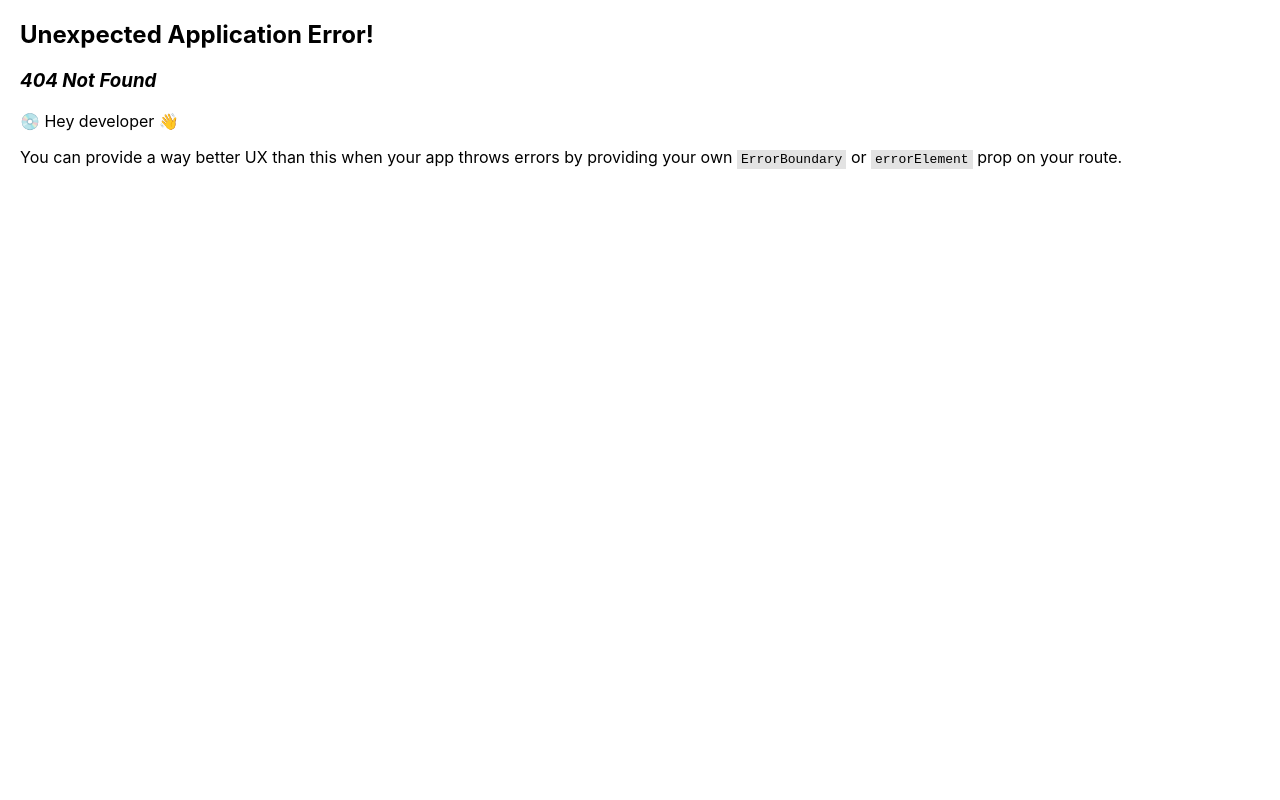
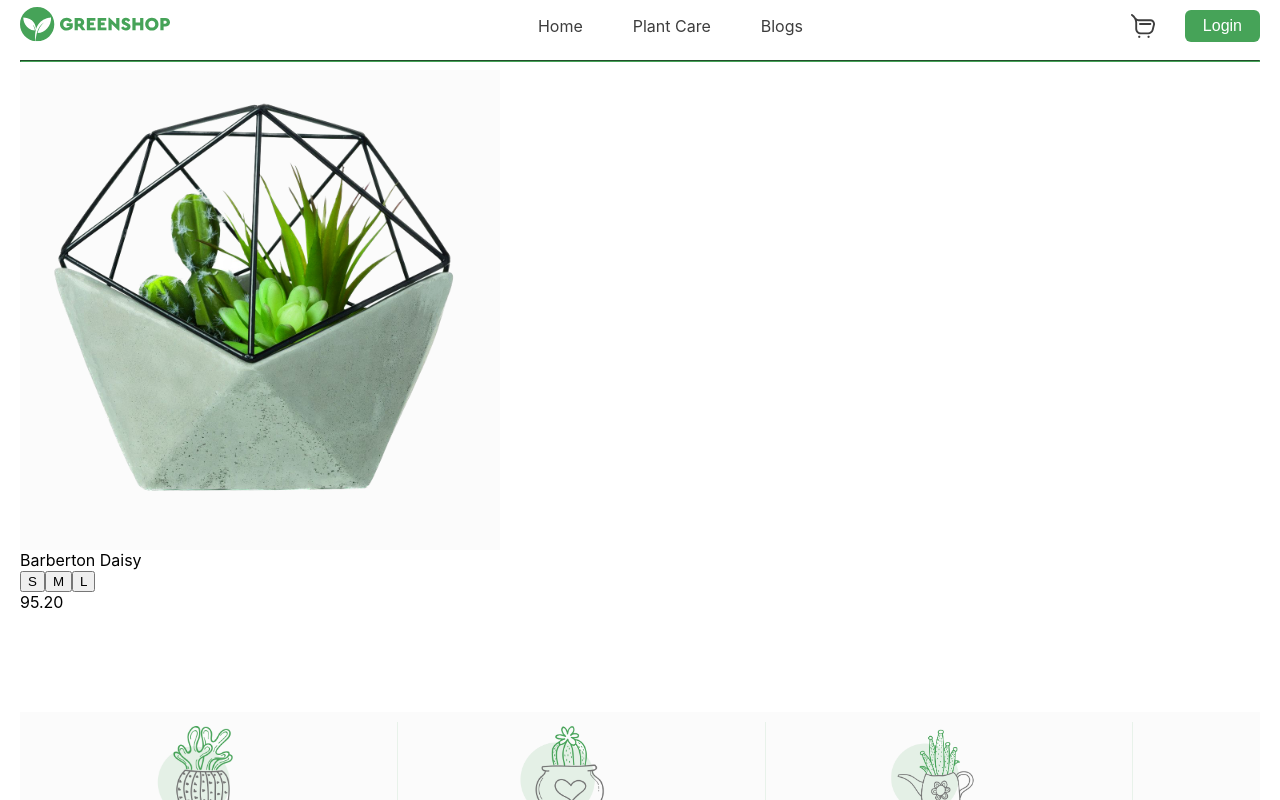
Before and after one commit to OrkhanJR/greenshop-diplom, a React (Create React App) app: page /products/1/details in a window 1280 px wide. Before the commit this address had no page. Shown: the top 800 px of the page. Built offline with nearby package versions, Linux system fonts and the light colour scheme.

Commit message:
product view page created

```diff
--- a/src/App.scss
+++ b/src/App.scss
@@ -4,6 +4,7 @@
 @import url(./components/Pages/MainPage/MainPageComponents/HeroPart/Slider-scss/Slick-theme.scss);
 @import url(./components/SharedComponents/Header/Header.scss);
 @import url(./components/SharedComponents/Footer/Footer.scss);
+@import url(./components/Pages/ProductViewPage/ProductViewPage.scss);
 
 body {
   margin: 0;
--- a/src/components/Pages/MainPage/MainPageComponents/ProductsPart/ProductsPartComponents/ProductStock/ProductBoxes/ProductBoxes.jsx
+++ b/src/components/Pages/MainPage/MainPageComponents/ProductsPart/ProductsPartComponents/ProductStock/ProductBoxes/ProductBoxes.jsx
@@ -10,6 +10,7 @@ import {
 } from "../../../../../../../../redux/slices/slice";
 import popUpCart from "../../../../../../../../assets/Images/header/cart.svg";
 import popUpCartHover from "../../../../../../../../assets/Images/header/cart-hover-icon.svg";
+import {  useNavigate } from "react-router-dom";
 
 const productsPerPage = 9;
 
@@ -87,12 +88,17 @@ const ProductBoxes = () => {
   );
 
   const paginate = (pageNumber) => setCurrentPage(pageNumber);
+  const navigate = useNavigate();
+
+  const navigateToView = (productId) => {
+    navigate(`/products/${productId}/details`)
+  }
 
   return (
     <>
       <div className="product-boxes-wrapper">
         {currentProducts.map((product) => (
-          <div key={product.id} className="product-box">
+          <div key={product.id} className="product-box"  onClick={() => {navigateToView(product.id)}}>
             <div className="img-container">
               {product.sale && (
                 <div className="product-discount">
--- /dev/null
+++ b/src/components/Pages/ProductViewPage/ProductViewPage.jsx
@@ -0,0 +1,44 @@
+// import React from "react";
+// import { useSelector } from "react-redux";
+// import { useParams } from "react-router-dom";
+// import { selectProducts } from "../../../redux/slices/slice";
+
+// const ProductViewPage = () => {
+//   const { productId } = useParams();
+//   const products = useSelector(selectProducts);
+//   const product = products.find((product) => product.id === parseInt(productId));
+
+//   if (!product) {
+//     return <div>Product not found</div>;
+//   }
+
+//   return (
+//     <div>
+//       <h2>{product.name}</h2>
+
+//       <p>Price: ${product.sizes[0].price}</p>
+//       <p>Category: {product.category.join(", ")}</p>
+
+//     </div>
+//   );
+// };
+
+// export default ProductViewPage;
+
+import Footer from "../../SharedComponents/Footer/Footer";
+import Header from "../../SharedComponents/Header/Header";
+import ProductInfo from "./ProductViewPageComponents/ProductInfo/ProductInfo";
+
+const ProductViewPage = () => {
+  return (
+    <>
+      <Header />
+      <div className="product-view-wrapper">
+        <ProductInfo />
+      </div>
+      <Footer />
+    </>
+  );
+};
+
+export default ProductViewPage;
--- /dev/null
+++ b/src/components/Pages/ProductViewPage/ProductViewPage.scss
@@ -0,0 +1 @@
+@import url(./ProductViewPageComponents/ProductInfo/ProductInfo.scss);
--- /dev/null
+++ b/src/components/Pages/ProductViewPage/ProductViewPageComponents/ProductInfo/ProductInfo.jsx
@@ -0,0 +1,54 @@
+import { useState } from "react";
+import { useSelector } from "react-redux";
+import { useParams } from "react-router-dom";
+import { selectProducts } from "../../../../../redux/slices/slice";
+
+const ProductInfo = () => {
+  const { productId } = useParams();
+  const products = useSelector(selectProducts);
+  const product = products.find(
+    (product) => product.id === parseInt(productId)
+  );
+  const [selectedSize, setSelectedSize] = useState(product.sizes[0]);
+
+  const handleSizeChange = (size) => {
+    setSelectedSize(size);
+  };
+
+  const calculateDiscountedPrice = (price, discountPercentage) => {
+    const discountAmount = price * discountPercentage;
+    return (price - discountAmount).toFixed(2);
+  };
+
+  return (
+    <>
+      <div className="info-wrapper">
+        <div className="image">
+          <img src={product.photos[0]} alt="product" />
+        </div>
+        <div className="about">
+          <div className="title">{product.name}</div>
+          <div className="sizes">
+            {product.sizes.map((size) => (
+              <button
+                key={size.size}
+                onClick={() => handleSizeChange(size)}
+                className={selectedSize === size ? "selected" : ""}
+              >
+                {size.size}
+              </button>
+            ))}
+          </div>
+          <div className="price">
+            {calculateDiscountedPrice(
+              selectedSize.price,
+              product.discountPercentage
+            )}
+          </div>
+        </div>
+      </div>
+    </>
+  );
+};
+
+export default ProductInfo;
--- /dev/null
+++ b/src/components/Pages/ProductViewPage/ProductViewPageComponents/ProductInfo/ProductInfo.scss
@@ -0,0 +1,11 @@
+@import "../../../../../variables";
+
+.image {
+  width: 480px;
+  height: 480px;
+background-color: $off-white;
+  img {
+    width: 100%;
+    height: 100%;
+  }
+}
```
Also changed, not shown: src/App.jsx (+6 -1 lines), src/components/Pages/ProductViewPage/ProductViewPageComponents/AboutProduct/AboutProduct.jsx (added), src/components/Pages/ProductViewPage/ProductViewPageComponents/AboutProduct/AboutProduct.scss (added).
